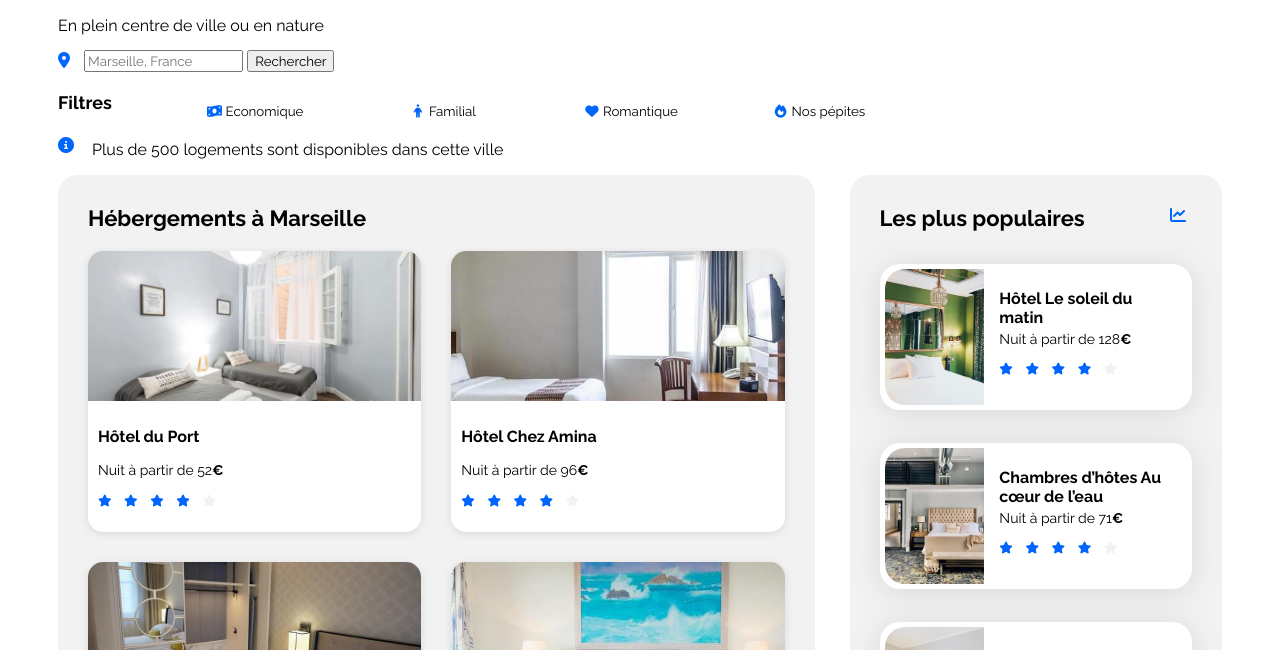
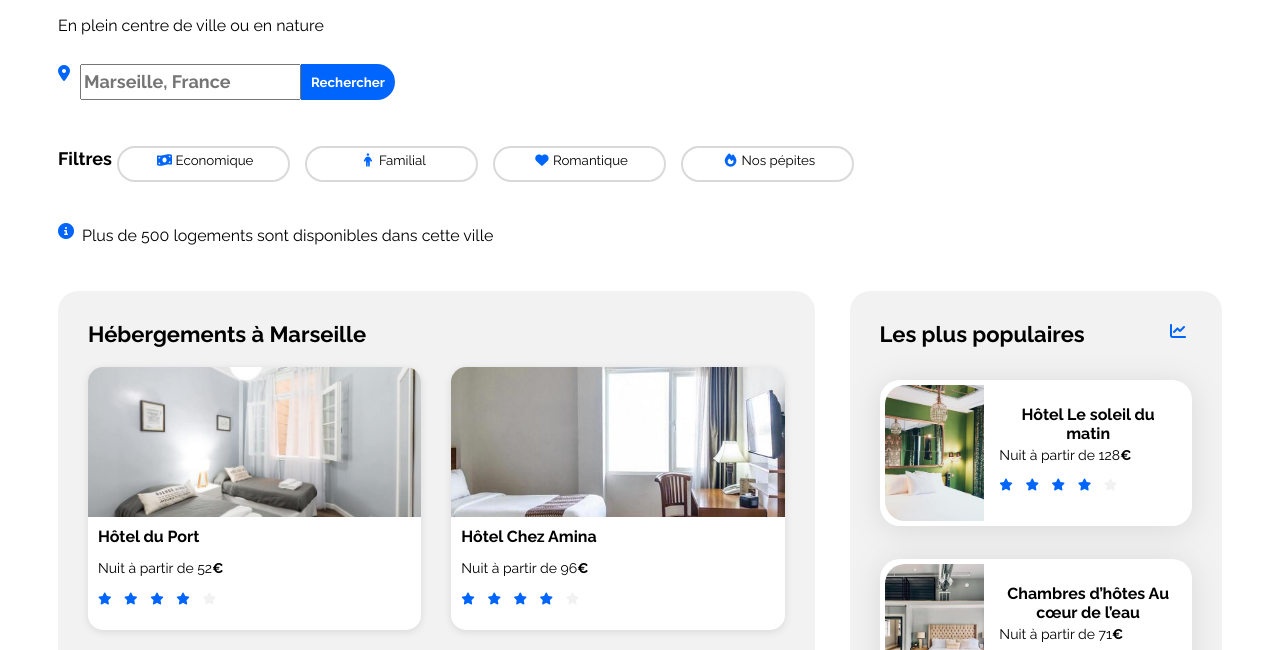
Before and after one commit to LeonorahS/booki, a plain HTML site: page index.html in a window 1280 px wide. Shown: the part 132-782 px from the top of the page. Drawn offline with Linux system fonts and the light colour scheme.

Commit message:
control styles

```diff
--- a/css/style.css
+++ b/css/style.css
@@ -61,6 +61,13 @@ header{
     padding: 0 50px;
     box-sizing: border-box;
 }
+.rechercher-form{
+    display: flex;
+unicode-bidi: plaintext;
+    margin-top: 30px;
+    margin-bottom: 30px;
+}
+
 ul.filtres-list {
     list-style: none;
     align-items: row;
@@ -70,23 +77,58 @@ ul.filtres-list {
     width: 100%;
     height: 50px;
     gap: 15px;
+    padding-inline-start: 0%;
 }
 section.filtres{
-    display: flex;
+       display: flex;
     width: 100%;
     height: 50px;
-    gap: 15px;
+    gap: 5px;
     text-align: center;
+    /* unicode-bidi: normal; */
+    unicode-bidi: plaintext;
+    align-items: baseline;
+    margin-bottom: 30px;
 }
+
 h3{
     font-size: 18px;
+    display: flex;
+    text-align: center;
+    unicode-bidi: plaintext;
+    margin-block-start: 0;
+    margin-block-end: 0;
+    margin-inline-start: 0;
+    margin-inline-end: 0;
+    /* align-content: flex-start; */
+    align-content: baseline;
 }
 
+#rechercher{
+border-radius: 0 25px 25px 0;
+
+background-color: #0065FC;
+
+border: 1px;
+
+color: white;
+
+padding: 10px;
+
+font-weight: bolder;
+}
+
+#location{
+    color: #000000;
+    font-weight: 700;
+    font: Raleway;
+    font-size: 18px;
+}
 .filtres button{
   width: 173px;
-  height: 50px;
+  height: auto;
   border-radius: 25px;
-  border: 2px grey;
+  border: 2px solid #d9d9d9;
   padding: 4px 19px 4px 19px;
   gap: 10px;
   background-color:white;
@@ -103,7 +145,7 @@ h3{
 aside{
     width: 100%;
     height: auto;
-    gap: 10px;
+    margin-bottom: 30px;
 }
 .fa-solid.fa-circle-info {
     width: 24px;
@@ -199,6 +241,7 @@ a {
 
 .card-content {
     padding: 10px;
+
 }
 
 .card-title {
@@ -277,6 +320,7 @@ a {
   display: flex;
   flex-wrap: wrap;
   gap: 20px;
+  margin: 30px 0 30px 0;
 }
 
 .card-acti {
@@ -292,7 +336,7 @@ a {
 
 .card-acti img {
   width: 100%;
-  height: 200px;
+  height: 500px;
   object-fit: cover;
 }
 
@@ -310,6 +354,7 @@ footer{
     justify-content: space-between;
     background-color: #F2F2F2;
     padding: 30px 50px;
+    margin-top: 30px;
 }
 .footer-card{
     width: 22%;
```
